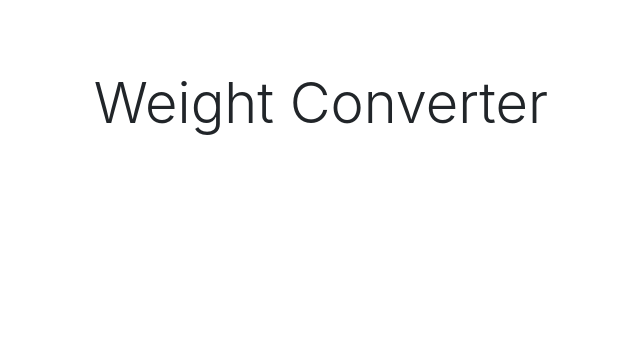
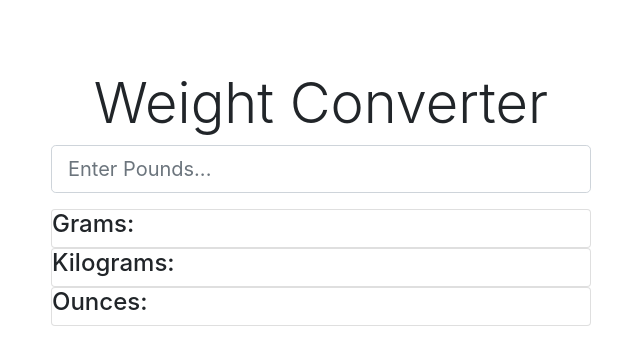
Before and after one commit to konstantin0s/WeightConverter, a plain HTML site: page index.html in a window 1280 px wide. Shown: the whole page, without its empty margins (34-674 px from the left). Drawn offline with nearby package versions, Linux system fonts and the light colour scheme.

Commit message:
Add basic html tags

```diff
--- a/index.html
+++ b/index.html
@@ -15,6 +15,36 @@
       <h1 class="display-4 text-center">
         Weight Converter
       </h1>
+      <form action="">
+        <div class="form-group">
+          <input id="lbsInput" type="number" class="form-control form-control-lg"
+           placeholder="Enter Pounds...">
+        </div>
+      </form>
+      <div id="output">
+        <div class="card">
+          <div class="card-block">
+            <h4>Grams:</h4>
+            <div id="gramsOutput"></div>
+          </div>
+        </div>
+
+        <div class="card">
+          <div class="card-block">
+            <h4>Kilograms:</h4>
+            <div id="kgOutput"></div>
+          </div>
+        </div>
+
+        <div class="card">
+          <div class="card-block">
+            <h4>Ounces:</h4>
+            <div id="ozOutput"></div>
+          </div>
+        </div>
+
+
+      </div>
     </div>
   </div>
 </div>
```
